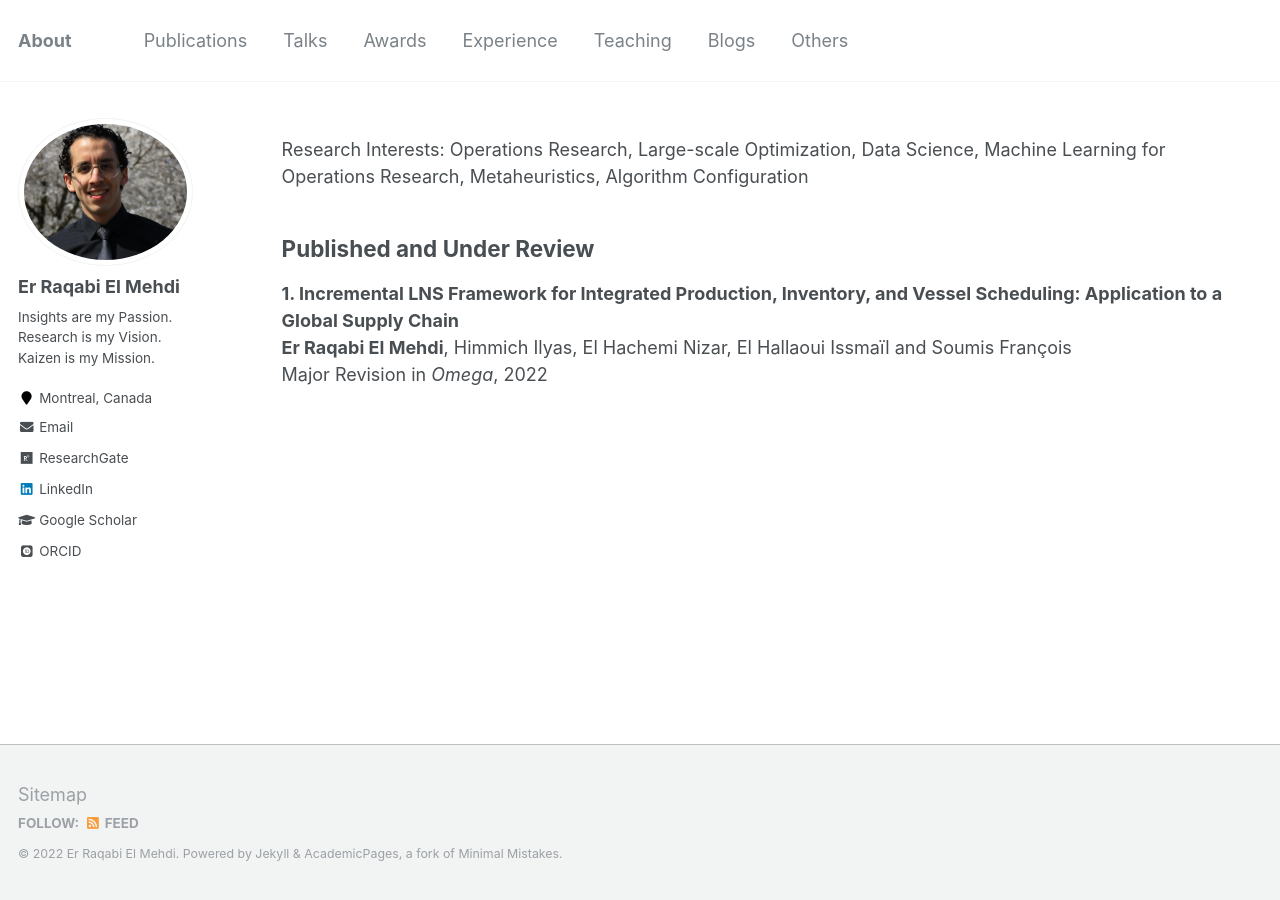
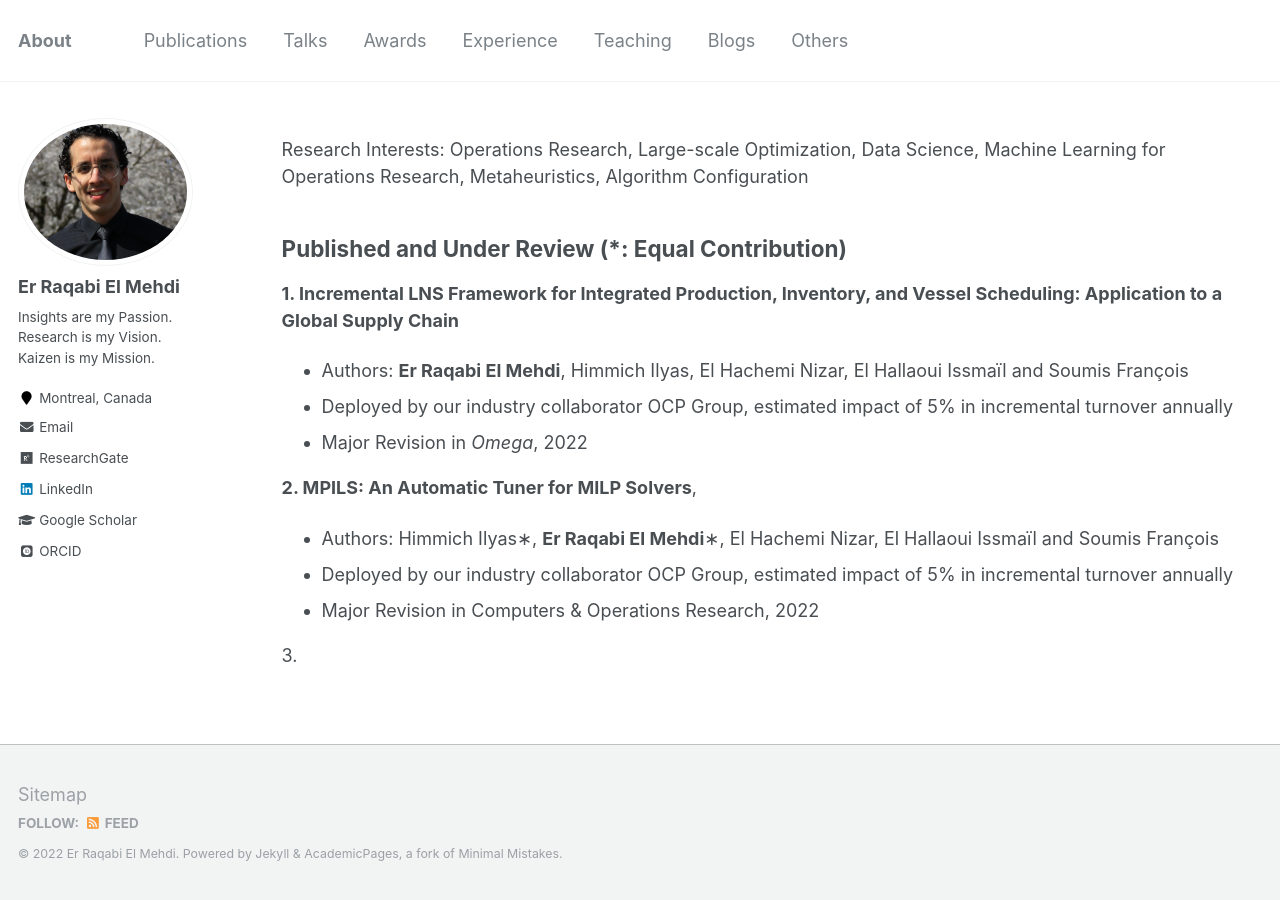
Before and after one commit to RqbMedi/rqbmedi.github.io, a Jekyll site: the page built from _pages/publications.md, in a window 1280 px wide. Built offline with Jekyll 4.4.1, drawn with Linux system fonts in a browser that asks for light colours; some web fonts are replaced.

Commit message:
Update publications.md

```diff
--- a/_pages/publications.md
+++ b/_pages/publications.md
@@ -7,9 +7,18 @@ author_profile: true
 
 Research Interests: Operations Research, Large-scale Optimization, Data Science, Machine Learning for Operations Research, Metaheuristics, Algorithm Configuration
 
-Published and Under Review
+Published and Under Review (*: Equal Contribution)
 ------
 
 **1. Incremental LNS Framework for Integrated Production, Inventory, and Vessel Scheduling: Application to a Global Supply Chain** <br>
-**Er Raqabi El Mehdi**, Himmich Ilyas, El Hachemi Nizar, El Hallaoui Issmaïl and Soumis François <br>
-Major Revision in *Omega*, 2022
+ - Authors: **Er Raqabi El Mehdi**, Himmich Ilyas, El Hachemi Nizar, El Hallaoui Issmaïl and Soumis François
+ - Deployed by our industry collaborator OCP Group, estimated impact of 5% in incremental turnover annually
+ - Major Revision in *Omega*, 2022
+
+**2. MPILS: An Automatic Tuner for MILP Solvers**,
+ - Authors: Himmich Ilyas∗, **Er Raqabi El Mehdi**∗, El Hachemi Nizar, El Hallaoui Issmaïl and Soumis François
+ - Deployed by our industry collaborator OCP Group, estimated impact of 5% in incremental turnover annually
+ - Major Revision in Computers & Operations Research, 2022
+
+
+3.
```
